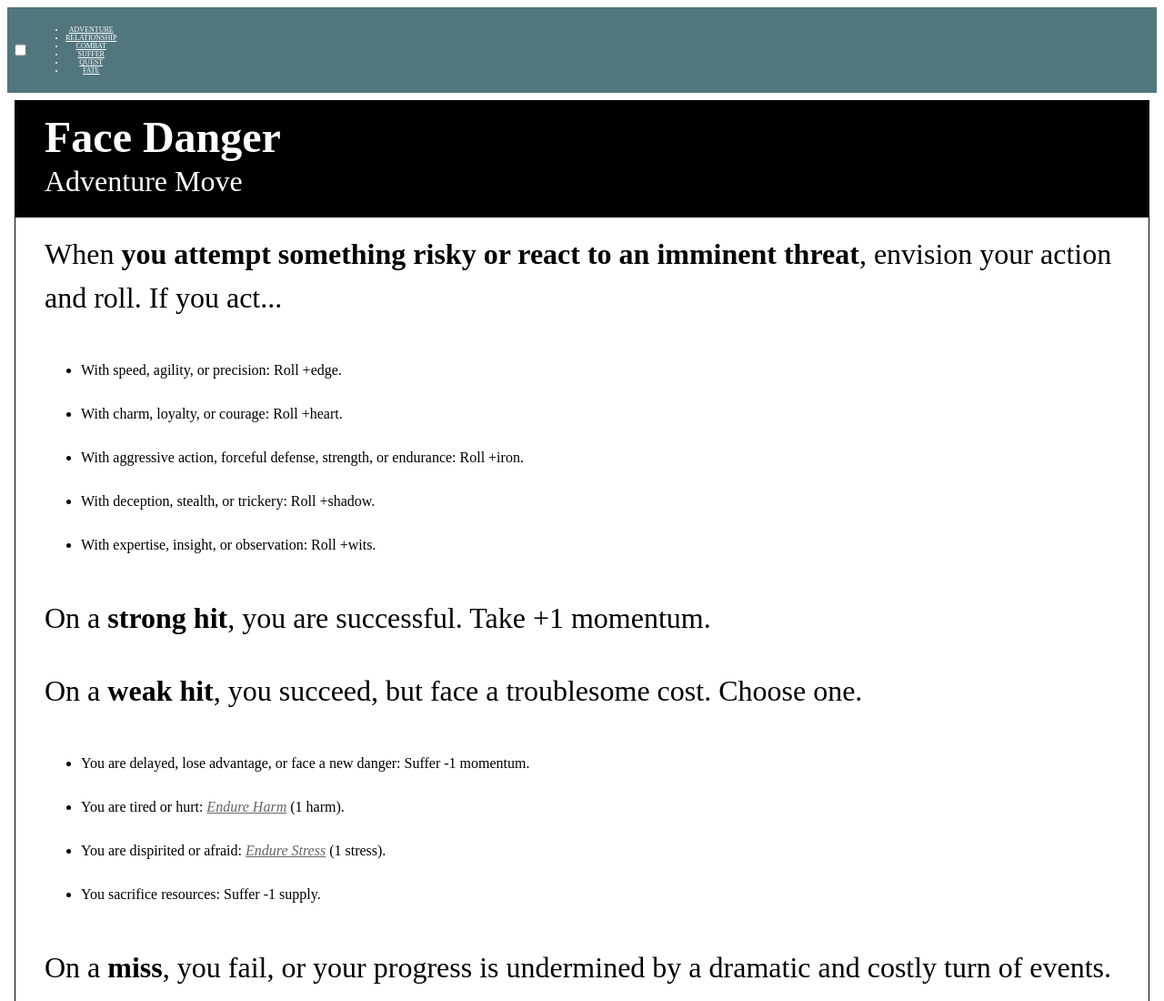
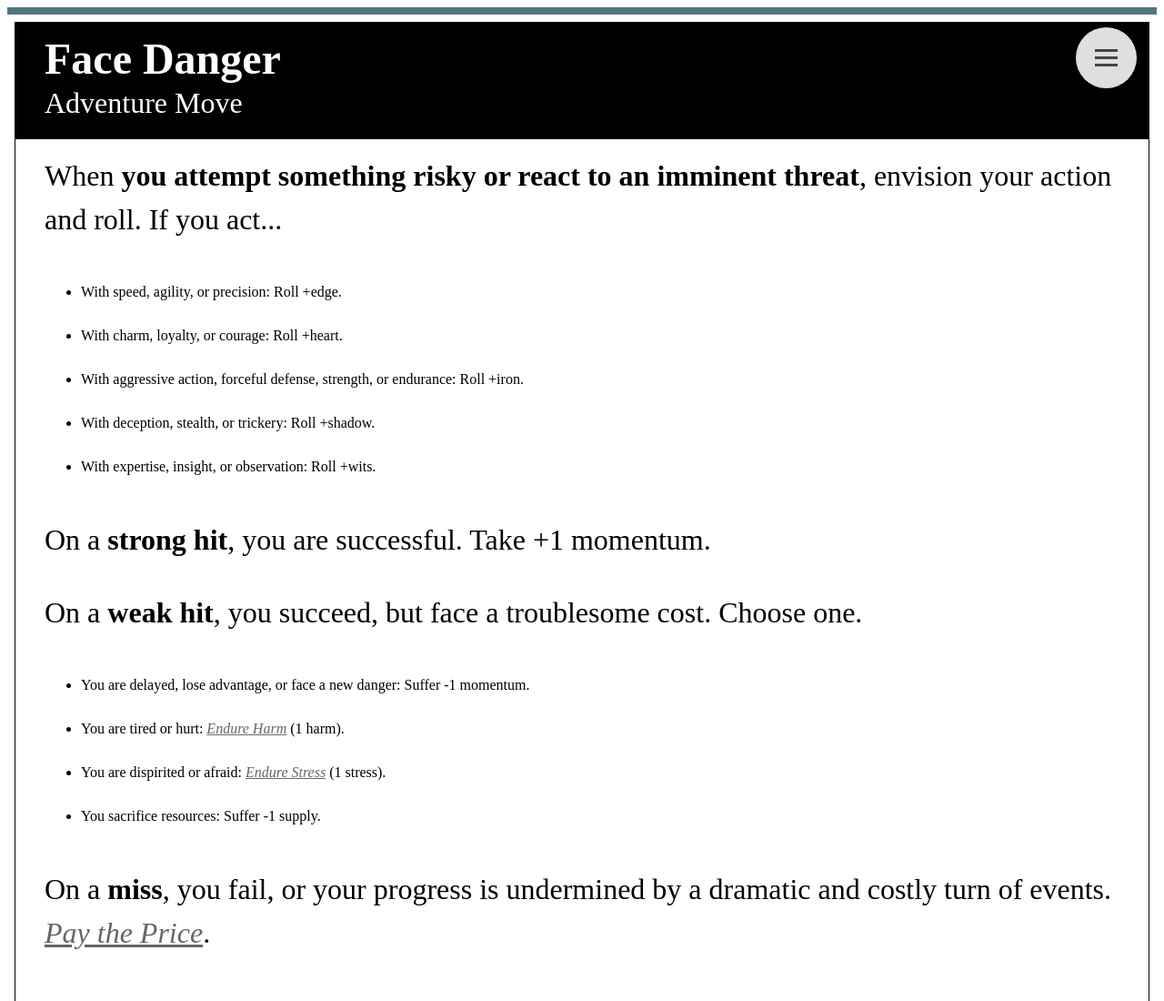
Before and after one commit to jacobhilker1/ironsworn, a plain HTML site: page test.html in a window 1280 px wide. Shown: the top 1100 px of the page at 91% size. Drawn offline with Linux system fonts and the light colour scheme.

Commit message:
Update test.html

```diff
--- a/test.html
+++ b/test.html
@@ -10,6 +10,8 @@
   <!-- Place favicon.ico in the root directory -->
 
   <link rel="stylesheet" href="css/ironswornMobile.css">
+  <link rel="stylesheet" href="css/jumpNav.css">
+
 </head>
 
 <body>
```
